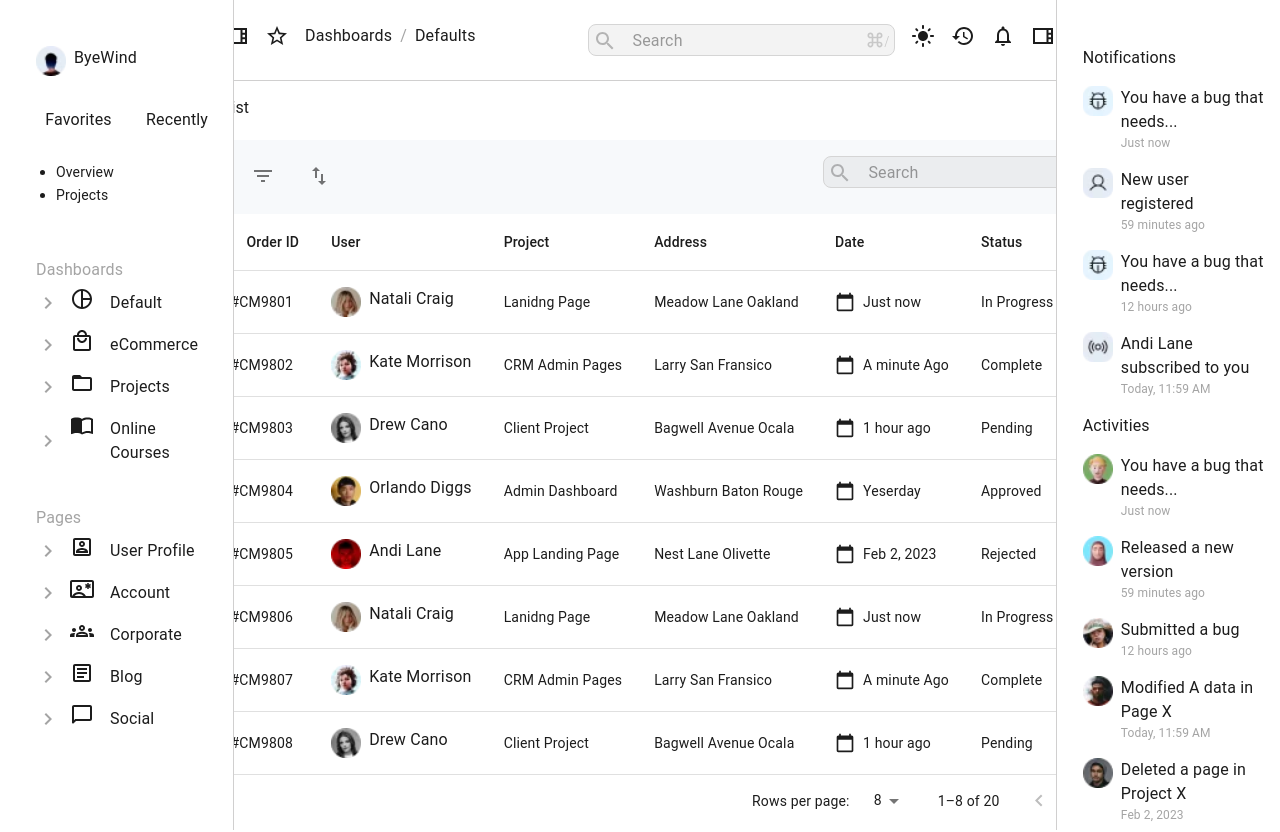
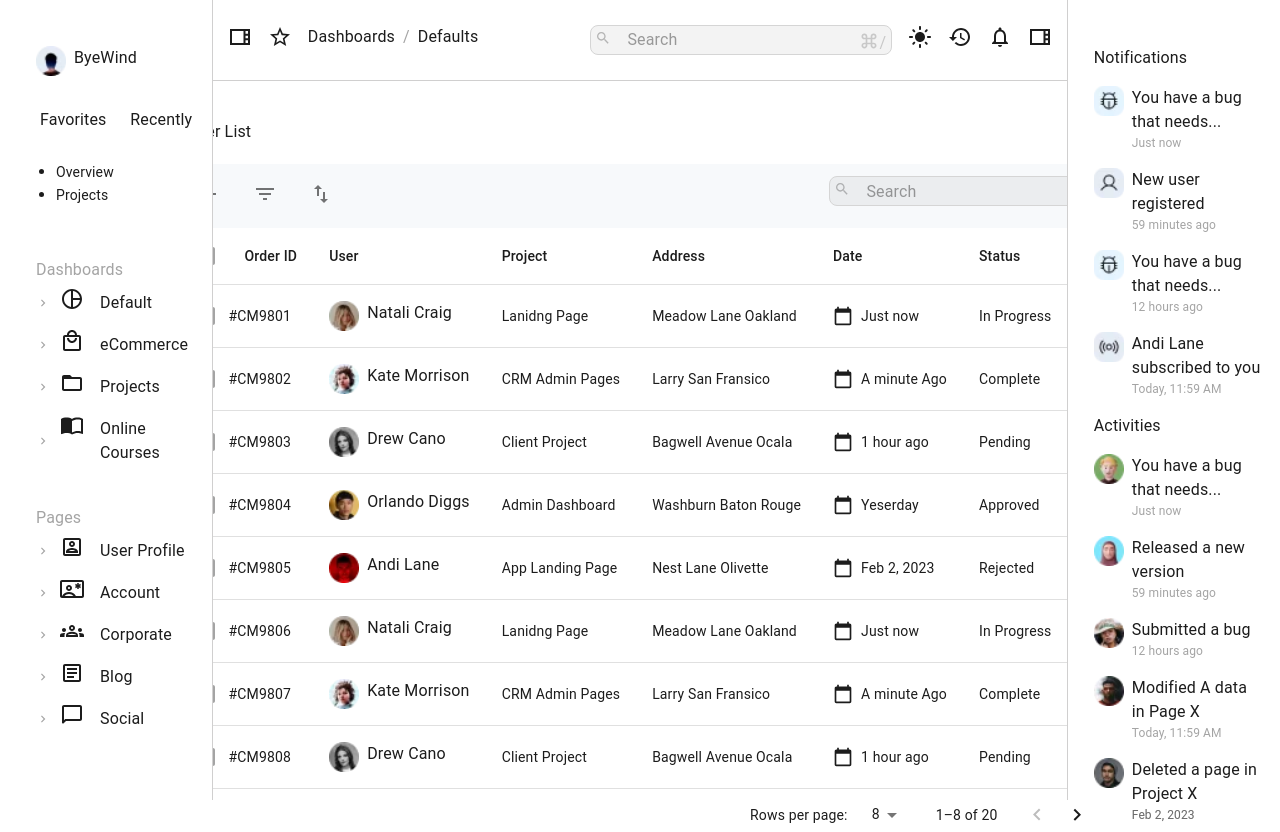
Before and after one commit to VIJ4YKUMAR/Admin-Dashboard, a React (Vite) app: page /orders in a window 1280 px wide. Shown: the top 832 px of the page. Built offline with nearby package versions, Linux system fonts and the light colour scheme.

Commit message:
vj/add-dark-theme

```diff
--- a/src/App.jsx
+++ b/src/App.jsx
@@ -1,26 +1,45 @@
-import React, { lazy, useEffect } from 'react'
+import React, { lazy, Suspense } from 'react'
 import { BrowserRouter as Router, Routes, Route } from 'react-router-dom';
+import { useTheme, GlobalStyles } from '@mui/material';
+import CircularProgress from '@mui/material/CircularProgress';
+import CssBaseline from '@mui/material/CssBaseline';
 
 import reactLogo from './assets/react.svg'
 import viteLogo from '/vite.svg'
 import './App.css'
 
+import { ThemeProvider } from './ThemeContext';
 import Layout from './Components/Layout/Layout'
 import OrdersPage from './Components/OrdersPage/OrdersPage';
 
 const HomePage = lazy(() => import('./Components/HomePage/HomePage'));
 
-const App = ({ themeRef }) => {
+const App = () => {
+  const theme = useTheme();
 
   return (
+    <ThemeProvider>
+      <CssBaseline />
       <Router>
-      <Layout themeRef={themeRef}>
+        <GlobalStyles styles={{
+          body: {
+            margin: 0,
+            display: 'flex',
+            placeItems: 'center',
+            minWidth: '320px',
+            minHeight: '100vh',
+          },
+        }} />
+        <Layout>
+          <Suspense fallback={<div><CircularProgress disableShrink /></div>}>
             <Routes>
               <Route path='*' element={<HomePage />} />
               <Route path='/orders' element={<OrdersPage />} />
             </Routes>
+          </Suspense>
         </Layout>
       </Router>
+    </ThemeProvider>
   )
 }
 
--- a/src/Components/ApplicationBar/ApplicationBar.jsx
+++ b/src/Components/ApplicationBar/ApplicationBar.jsx
@@ -27,17 +27,18 @@ import SearchBar from '../SearchBar/SearchBar';
 import SideNavbar from '../SideNavbar/SideNavbar';
 import SideInfobar from '../SideInfobar/SideInfobar';
 import useWindowSize from '../../hooks/useWindowSize';
+import { ThemeContext } from "../../ThemeContext";
 
 import "../ApplicationBar/applicationbar.css";
 
 const pages = ['Products', 'Pricing', 'Blog'];
 const settings = ['Profile', 'Account', 'Dashboard', 'Logout'];
 
-const ResponsiveAppBar = ({ themeRef }) => {
+const ResponsiveAppBar = () => {
   const theme = useTheme();
   const size = useWindowSize();
 
-  const [mode, setMode] = useState("dark");
+  const { toggleMode } = useContext(ThemeContext);
 
   const [navOpen, setNavOpen] = useState(false);
   const [infoOpen, setInfoOpen] = useState(false);
@@ -47,10 +48,6 @@ const ResponsiveAppBar = ({ themeRef }) => {
       setNavOpen(newOpen);
     }
   };
-
-  const toggleMode = useCallback(() => {
-    setMode((prevMode) => (prevMode === 'light' ? 'dark' : 'light'));
-  }, []);
 
   const toggleInfoDrawer = (newOpen) => () => {
     if (size.width <= 1200) {
@@ -63,10 +60,6 @@ const ResponsiveAppBar = ({ themeRef }) => {
       event.preventDefault();
     }
   };
-
-  useImperativeHandle(themeRef, () => ({
-    mode,
-  }), [mode]);
 
   return (
     <Grid container>
--- a/src/Components/Ecommerce/Ecommerce.jsx
+++ b/src/Components/Ecommerce/Ecommerce.jsx
@@ -6,39 +6,46 @@ import { Stack, Typography, useTheme } from "@mui/material";
 
 import { Link } from 'react-router-dom';
 
+
+const Ecommerce = () => {
+  const theme = useTheme();
+  const themeMode = theme?.palette?.mode;
+
   const ecommerceData = [
     {
       bgColor: "#E3F5FF",
       infoName: "Customers",
       infoDetail: "3,781",
       infoGrowth: "+11.01%",
-    hasRisen: true
+      hasRisen: true,
+      textColor: "black"
     },
     {
-    bgColor: "#F7F9FB",
+      bgColor: themeMode == "light" ? "#F7F9FB" : "black",
       infoName: "Orders",
       infoDetail: "1219",
       infoGrowth: "-0.03%",
-    hasRisen: false
+      hasRisen: false,
+      textColor: ""
     },
     {
-    bgColor: "#F7F9FB",
+      bgColor: themeMode == "light" ? "#F7F9FB" : "black",
       infoName: "Revenue",
       infoDetail: "$695",
       infoGrowth: "+15.03%",
-    hasRisen: true
+      hasRisen: true,
+      textColor: ""
     },
     {
       bgColor: "#E5ECF6",
       infoName: "Growth",
       infoDetail: "30.1%",
       infoGrowth: "+6.08%",
-    hasRisen: true
+      hasRisen: true,
+      textColor: "black",
     }
   ]
 
-const Ecommerce = () => {
-  const theme = useTheme();
   return (
     <Stack textAlign="left" gap={4} sx={{ marginBottom: "30px" }}>
       <Typography color="text.primary" fontWeight="600">eCommerce</Typography>
--- a/src/Components/InfoCards/InfoCards.jsx
+++ b/src/Components/InfoCards/InfoCards.jsx
@@ -10,7 +10,7 @@ import "../InfoCards/infoCards.css";
 const InfoCards = ({ item }) => {
   const theme = useTheme();
 
-  const { bgColor, infoName, infoDetail, infoGrowth, hasRisen } = item;
+  const { bgColor, infoName, infoDetail, infoGrowth, hasRisen, textColor } = item;
 
   return (
     <Stack
@@ -23,14 +23,14 @@ const InfoCards = ({ item }) => {
       className="info-container"
       gap={1}
     >
-      <Typography fontSize={{ xs: "12px", sm: "14px", lg: "16px" }} fontWeight="600">
+      <Typography color={textColor || "text.primary"} fontSize={{ xs: "12px", sm: "14px", lg: "16px" }} fontWeight="600">
         {infoName}
       </Typography>
       <Stack direction="row" gap={2}>
-        <Typography fontSize={{ xs: "18px", sm: "18px", lg: "16px" }} fontWeight="600">
+        <Typography color={textColor || "text.primary"} fontSize={{ xs: "18px", sm: "18px", lg: "16px" }} fontWeight="600">
           {infoDetail}
         </Typography>
-        <Typography bgcolor="none">
+        <Typography color={textColor || "text.primary"} bgcolor="none">
           {infoGrowth}
           {hasRisen ? (
             <TrendingUpIcon
--- a/src/Components/Layout/Layout.jsx
+++ b/src/Components/Layout/Layout.jsx
@@ -1,4 +1,4 @@
-import React, { useEffect } from 'react';
+import React from 'react';
 import ResponsiveAppBar from '../ApplicationBar/ApplicationBar';
 import SideNavbar from '../SideNavbar/SideNavbar';
 import SideInfobar from '../SideInfobar/SideInfobar';
@@ -6,7 +6,7 @@ import { Box, Grid, Stack, useTheme } from '@mui/material';
 
 import useWindowSize from "../../hooks/useWindowSize";
 
-const Layout = ({ children, themeRef }) => {
+const Layout = ({ children }) => {
   const theme = useTheme();
 
   const size = useWindowSize();
@@ -35,9 +35,9 @@ const Layout = ({ children, themeRef }) => {
 
       <Grid item>
         <Box sx={{ position: "fixed", zIndex: 1 }}>
-          <ResponsiveAppBar themeRef={themeRef} />
+          <ResponsiveAppBar />
         </Box>
-        <Box padding={1} marginTop={3}>
+        <Box padding={1} marginTop={3} bgcolor={theme.palette.background.default}>
           {children}
         </Box>
       </Grid>
--- a/src/Components/OrderLists/OrderListsTable.jsx
+++ b/src/Components/OrderLists/OrderListsTable.jsx
@@ -265,10 +265,10 @@ const OrderTable = () => {
 
 	return (
 		<Box>
-			<Paper sx={{ mb: 2, boxShadow: 0 }}>
+			<Paper sx={{ mb: 2, boxShadow: 0, padding: 3 }}>
 				<Typography color="text.primary" className="table-title">Order List</Typography>
 				<TableToolBar />
-				<TableContainer>
+				<TableContainer className="table-container">
 					<Table>
 						<OrderTableHead
 							rowsSelected={selected.length}
--- a/src/Components/OrderLists/orderListsTableStyles.css
+++ b/src/Components/OrderLists/orderListsTableStyles.css
@@ -24,3 +24,27 @@ td.MuiTableCell-root.MuiTableCell-body.MuiTableCell-alignLeft.MuiTableCell-sizeM
 .css-5v8hh5-MuiTableCell-root {
   width: 200px;
 }
+
+@media (min-width: 1200px) {
+  .table-container {
+    width: 45rem;
+  }
+}
+
+@media (min-width: 1400px) {
+  .table-container {
+    width: 55rem;
+  }
+}
+
+@media (min-width: 1600px) {
+  .table-container {
+    width: 65rem;
+  }
+}
+
+@media (min-width: 1800px) {
+  .table-container {
+    width: 75rem;
+  }
+}
--- a/src/Components/OrdersPage/OrdersPage.jsx
+++ b/src/Components/OrdersPage/OrdersPage.jsx
@@ -9,7 +9,7 @@ const OrdersPage = () => {
 
   return (
     <Layout>
-      <Grid style={{ background: theme.palette.background.default }} container sx={{ marginBottom: "100px" }}>
+      <Grid className="table-container" style={{ background: theme.palette.background.default }} container sx={{ marginBottom: "100px" }}>
         <Grid item xs={12} >
           <OrderTable />
         </Grid>
--- /dev/null
+++ b/src/ThemeContext.js
@@ -0,0 +1,49 @@
+import React, { createContext, useState, useMemo, useCallback } from "react";
+import {
+  createTheme,
+  ThemeProvider as MuiThemeProvider,
+} from "@mui/material/styles";
+
+export const ThemeContext = createContext();
+
+export const ThemeProvider = ({ children }) => {
+  const [mode, setMode] = useState("light");
+
+  const toggleMode = useCallback(() => {
+    setMode((prevMode) => (prevMode === "light" ? "dark" : "light"));
+  }, []);
+
+  const theme = useMemo(() => {
+    return createTheme({
+      palette: {
+        mode,
+        ...(mode === "light"
+          ? {
+              text: {
+                primary: "#1C1C1C",
+                secondary: "#1C1C1C66",
+              },
+              background: {
+                default: "#ffffff",
+                secondary: "#F7F9FB",
+              },
+            }
+          : {
+              text: {
+                primary: "#ffffff",
+              },
+              background: {
+                default: "#121212",
+                secondary: "#404040",
+              },
+            }),
+      },
+    });
+  }, [mode]);
+
+  return (
+    <ThemeContext.Provider value={{ mode, toggleMode }}>
+      <MuiThemeProvider theme={theme}>{children}</MuiThemeProvider>
+    </ThemeContext.Provider>
+  );
+};
--- a/src/main.jsx
+++ b/src/main.jsx
@@ -1,65 +1,15 @@
-import React, { useState, useCallback, useMemo, useRef } from 'react'
+import React, { useState, useMemo } from 'react'
 import ReactDOM from 'react-dom/client';
 import { StrictMode } from 'react'
 import { createRoot } from 'react-dom/client'
-import { ThemeProvider } from '@mui/material/styles';
-import { createTheme } from "@mui/material/styles";
-import { GlobalStyles } from '@mui/material';
-import themeOptions from "../theme/theme";
 import './index.css'
 import App from './App';
 
 
 const Root = () => {
 
-  const themeRef = useRef(null);
-
-  const getTheme = (mode) => {
-    return createTheme({
-      palette: {
-        mode: mode,
-        ...(mode === "light"
-          ? {
-            text: {
-              primary: "#1C1C1C",
-              secondary: "#1C1C1C66",
-            },
-            background: {
-              default: "#ffffff",
-              secondary: "#F7F9FB"
-            },
-          }
-          : {
-            text: {
-              primary: "#ffffff",
-            },
-            background: {
-              default: "#121212",
-              secondary: "#404040"
-            },
-          }),
-      },
-    });
-  };
-
-  const themeMode = themeRef.current?.mode || "light";
-
-  const theme = useMemo(() => getTheme(themeMode), [themeMode]);
-
   return (
-    <ThemeProvider theme={theme}>
-      <GlobalStyles styles={{
-        body: {
-          margin: 0,
-          display: 'flex',
-          placeItems: 'center',
-          minWidth: '320px',
-          minHeight: '100vh',
-          background: theme.palette.mode === 'dark' ? '#121212' : 'white',
-        },
-      }} />
-      <App themeRef={themeRef} />
-    </ThemeProvider>
+    <App />
   )
 }
 
```
Lines whose indentation alone changed are shown as unchanged.
